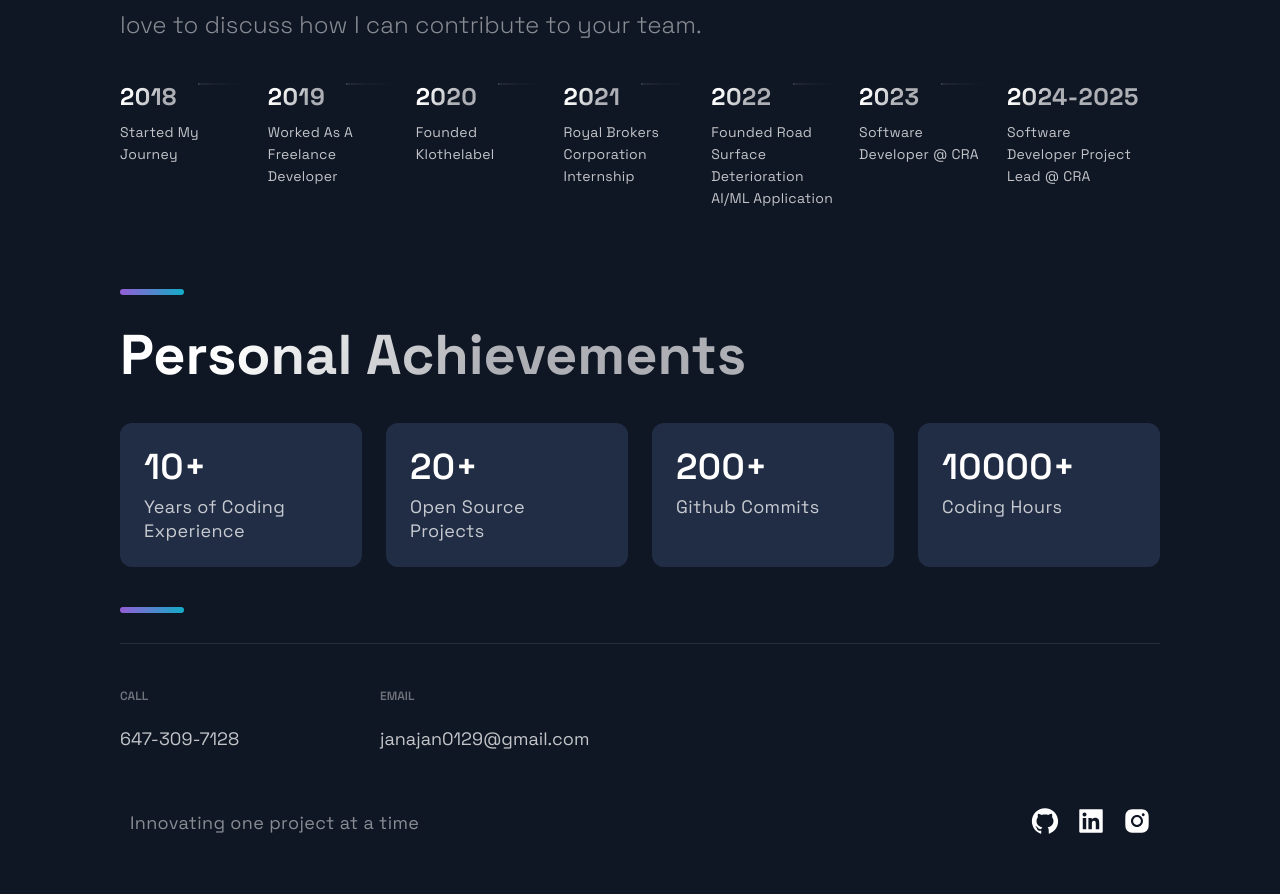
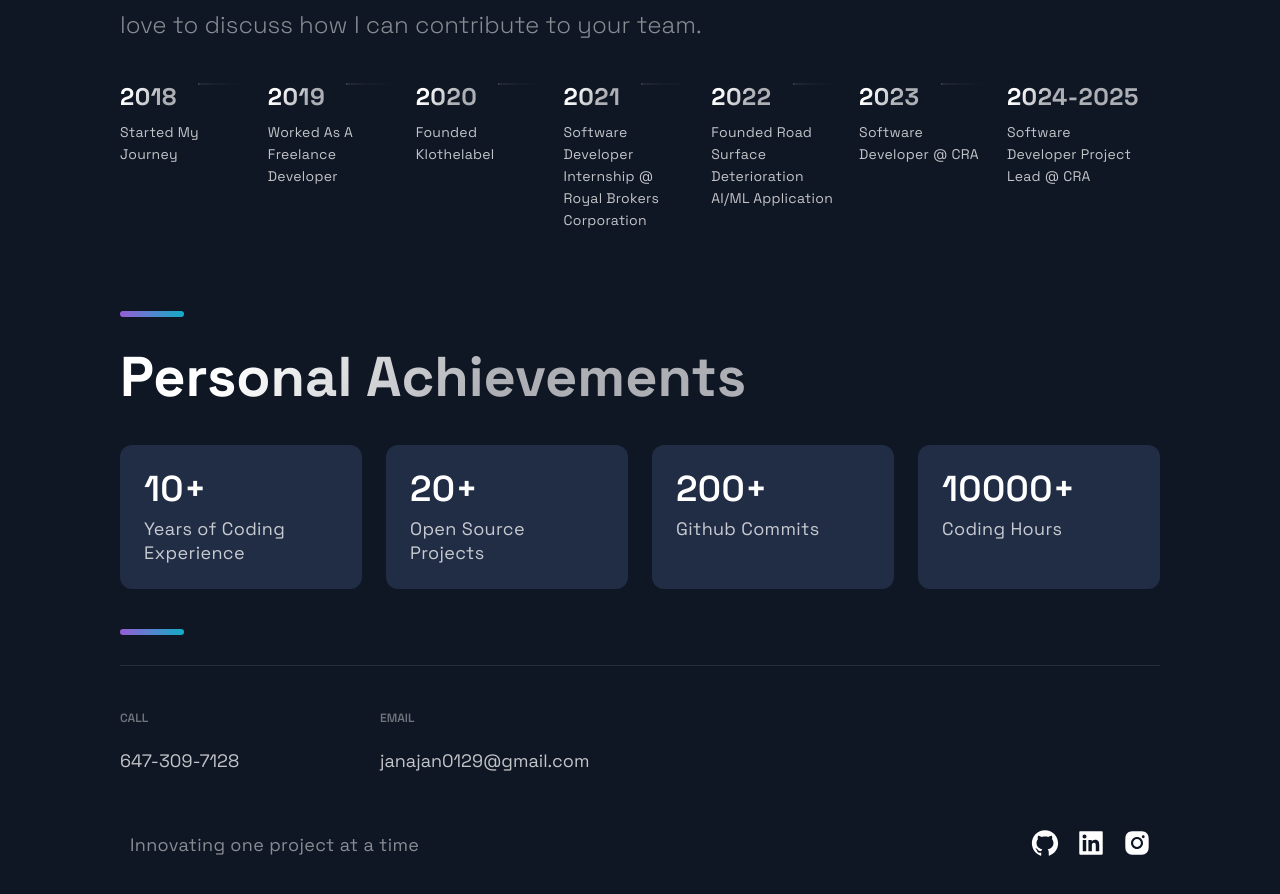
Before and after one commit to Janajan-Jeyabalan/Portfolio-Website, a Next.js app: page / in a window 1280 px wide. Shown: the part 5700-6594 px from the top of the page. Built offline with nearby package versions, Linux system fonts and the light colour scheme.

Commit message:
Updated Portfolio Website

```diff
--- a/src/constants/constants.js
+++ b/src/constants/constants.js
@@ -59,7 +59,7 @@ export const projects = [
     { year: 2018, text: 'Started My Journey', },
     { year: 2019, text: 'Worked As A Freelance Developer', },
     { year: 2020, text: 'Founded Klothelabel', },
-    { year: 2021, text: 'Royal Brokers Corporation Internship', },
+    { year: 2021, text: 'Software Developer Internship @ Royal Brokers Corporation', },
     { year: 2022, text: 'Founded Road Surface Deterioration AI/ML Application', },
     { year: 2023, text: 'Software Developer @ CRA', },
     { year: '2024-2025', text: "Software Developer Project Lead @ CRA", },
```
